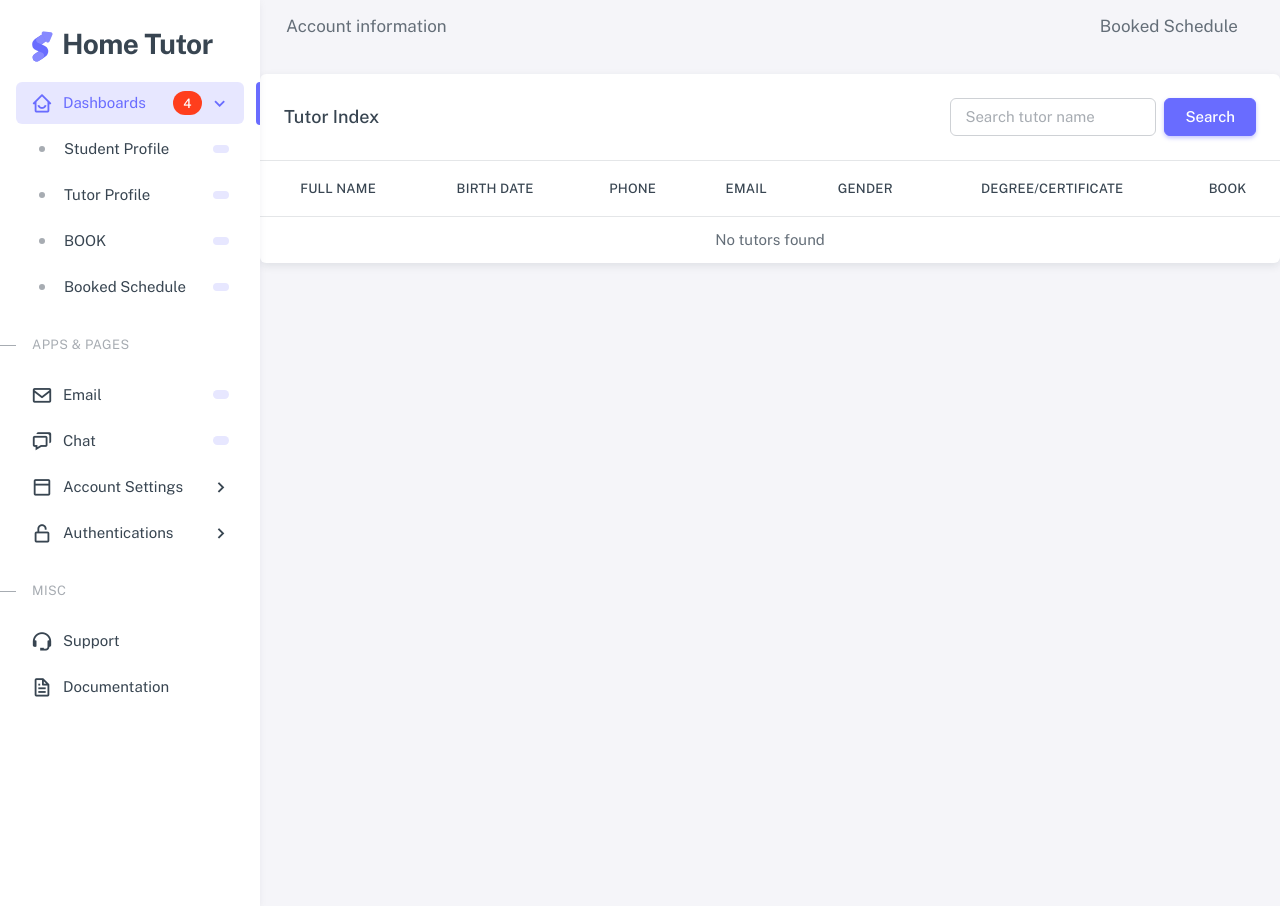
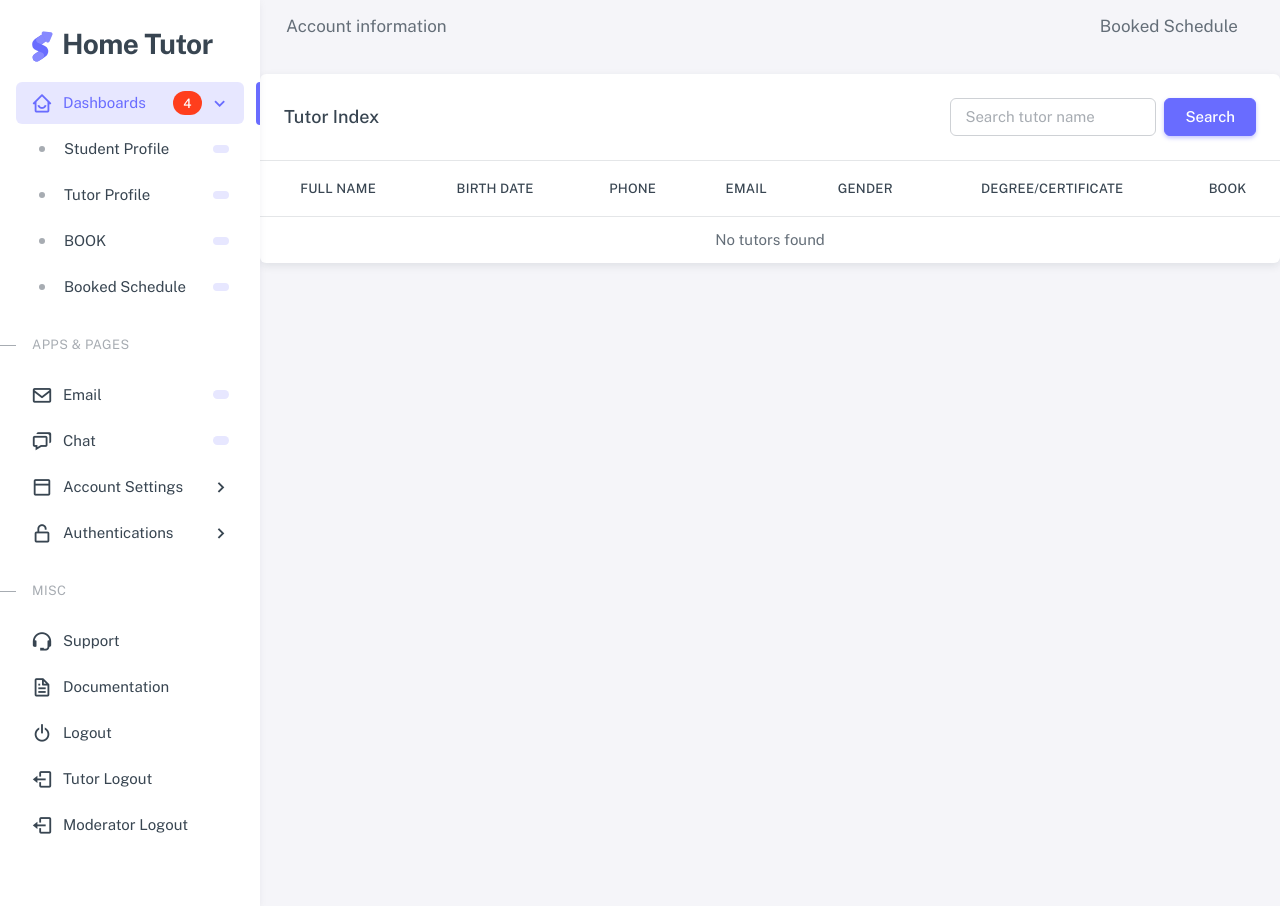
Before and after one commit to nguyenliem0507/T-m-ng-i-d-y, a Django app: page /tutor-index in a window 1280 px wide. Run offline with Django 5.2, Linux system fonts and the light colour scheme; data that the repository does not hold is empty; some libraries are stand-ins or nearby versions.

Commit message:
update left-menu.html

```diff
--- a/on_demand_tutor/home/templates/includes/left-menu.html
+++ b/on_demand_tutor/home/templates/includes/left-menu.html
@@ -276,5 +276,28 @@
         <div class="text-truncate" data-i18n="Documentation">Documentation</div>
       </a>
     </li>
+
+    <li class="menu-item">
+      <a href="{% url 'logout' %}" class="menu-link">
+        <i class="menu-icon tf-icons bx bx-power-off"></i>
+        <div class="text-truncate">Logout</div>
+      </a>
+    </li>
+
+    <li class="menu-item">
+      <a href="{% url 'tutor-logout' %}" class="menu-link">
+        <i class="menu-icon tf-icons bx bx-log-out"></i>
+        <div class="text-truncate">Tutor Logout</div>
+      </a>
+    </li>
+
+    <li class="menu-item">
+      <a href="{% url 'moderator-logout' %}" class="menu-link">
+        <i class="menu-icon tf-icons bx bx-log-out"></i>
+        <div class="text-truncate">Moderator Logout</div>
+      </a>
+    </li>
+
+
   </ul>
 </aside>
```
